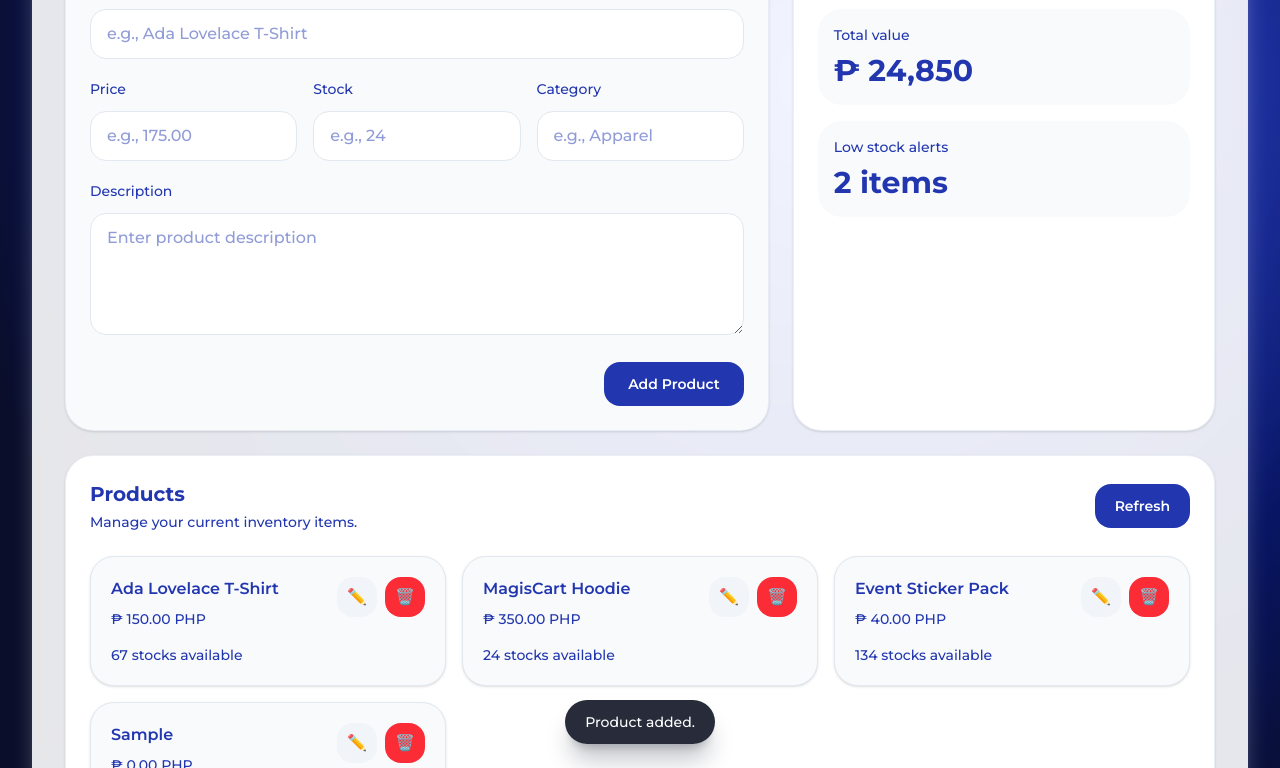
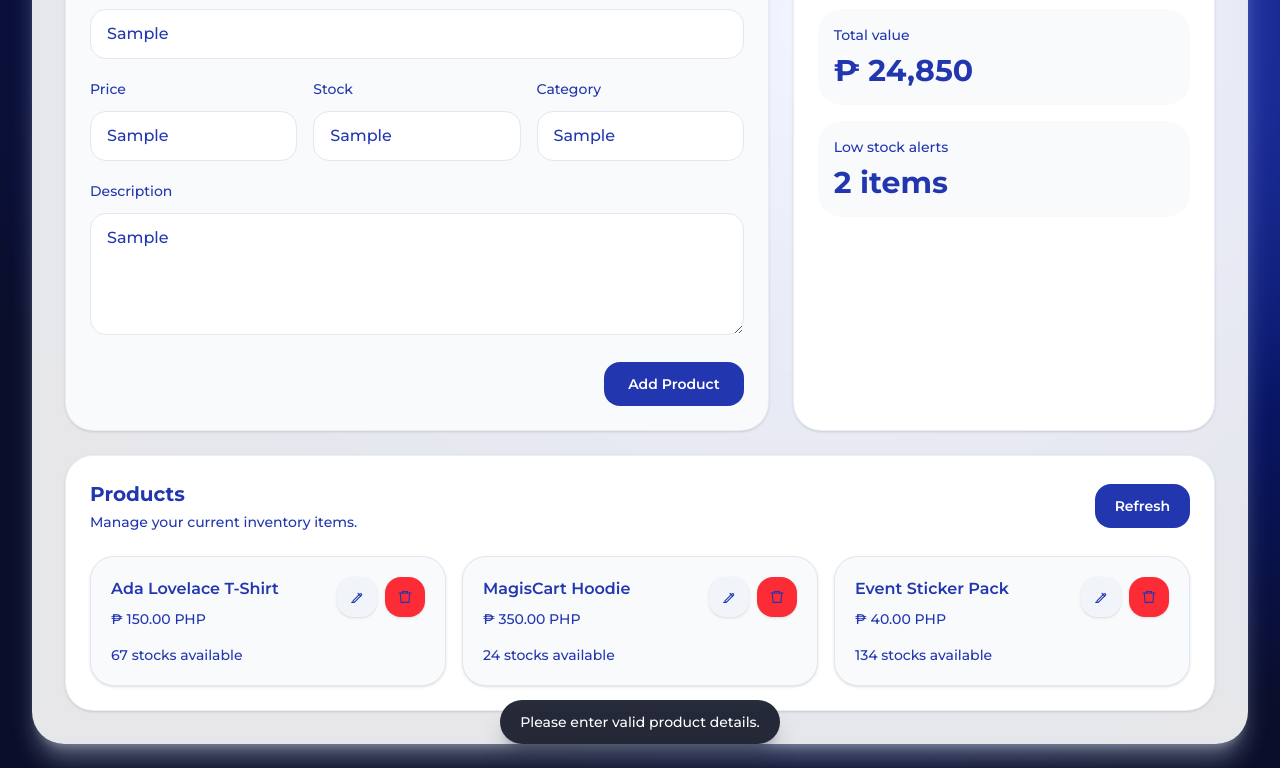
Before and after one commit to MagisCart-Team/MagisCart-TRENDS-, a plain HTML site: page products.html in a window 1280 px wide. Both pictures are taken after typing "Sample", "Sample", "Sample", "Sample", "Sample" into the empty fields and a click on the button "Add Product". Shown: the part 430-1198 px from the top of the page. Drawn offline with nearby package versions, Linux system fonts and the light colour scheme.

Commit message:
update in ui consistency and other bug fixing

```diff
--- a/products.html
+++ b/products.html
@@ -119,8 +119,23 @@
                     <p class="mt-2 text-sm text-slate-500 product-price">₱ 150.00 PHP</p>
                   </div>
                   <div class="flex gap-2">
-                    <button class="edit-product h-10 w-10 bg-slate-100 rounded-2xl">✏️</button>
-                    <button class="delete-product h-10 w-10 bg-red-500 text-white rounded-2xl">🗑️</button>
+                  <button class="edit-product inline-flex h-10 w-10 items-center justify-center rounded-2xl bg-slate-100 text-slate-700 shadow-sm transition hover:bg-slate-200">
+                    <svg viewBox="0 0 24 24" fill="none" class="h-4 w-4"
+                      stroke="currentColor" stroke-width="1.7"
+                      stroke-linecap="round" stroke-linejoin="round">
+                      <path d="M4 20h4l10.5-10.5a1.5 1.5 0 0 0-2.12-2.12L6 17.88V20Z" />
+                      <path d="M13.5 6.5l4 4" />
+                    </svg>
+                  </button>
+                  <button class="delete-product inline-flex h-10 w-10 items-center justify-center rounded-2xl bg-red-500 text-white shadow-sm transition hover:bg-red-600">
+                    <svg viewBox="0 0 24 24" fill="none" class="h-4 w-4"
+                      stroke="currentColor" stroke-width="1.7"
+                      stroke-linecap="round" stroke-linejoin="round">
+                      <path d="M3 6h18" />
+                      <path d="M8 6V4h8v2" />
+                      <path d="M19 6l-1 14H6L5 6" />
+                    </svg>
+                  </button>
                   </div>
                 </div>
                 <p class="mt-4 text-sm text-slate-500 product-stock">67 stocks available</p>
@@ -132,8 +147,23 @@
                     <p class="mt-2 text-sm text-slate-500 product-price">₱ 350.00 PHP</p>
                   </div>
                   <div class="flex gap-2">
-                    <button class="edit-product h-10 w-10 bg-slate-100 rounded-2xl">✏️</button>
-                    <button class="delete-product h-10 w-10 bg-red-500 text-white rounded-2xl">🗑️</button>
+                  <button class="edit-product inline-flex h-10 w-10 items-center justify-center rounded-2xl bg-slate-100 text-slate-700 shadow-sm transition hover:bg-slate-200">
+                    <svg viewBox="0 0 24 24" fill="none" class="h-4 w-4"
+                      stroke="currentColor" stroke-width="1.7"
+                      stroke-linecap="round" stroke-linejoin="round">
+                      <path d="M4 20h4l10.5-10.5a1.5 1.5 0 0 0-2.12-2.12L6 17.88V20Z" />
+                      <path d="M13.5 6.5l4 4" />
+                    </svg>
+                  </button>
+                  <button class="delete-product inline-flex h-10 w-10 items-center justify-center rounded-2xl bg-red-500 text-white shadow-sm transition hover:bg-red-600">
+                    <svg viewBox="0 0 24 24" fill="none" class="h-4 w-4"
+                      stroke="currentColor" stroke-width="1.7"
+                      stroke-linecap="round" stroke-linejoin="round">
+                      <path d="M3 6h18" />
+                      <path d="M8 6V4h8v2" />
+                      <path d="M19 6l-1 14H6L5 6" />
+                    </svg>
+                  </button>
                   </div>
                 </div>
                 <p class="mt-4 text-sm text-slate-500 product-stock">24 stocks available</p>
@@ -145,8 +175,23 @@
                     <p class="mt-2 text-sm text-slate-500 product-price">₱ 40.00 PHP</p>
                   </div>
                   <div class="flex gap-2">
-                    <button class="edit-product h-10 w-10 bg-slate-100 rounded-2xl">✏️</button>
-                    <button class="delete-product h-10 w-10 bg-red-500 text-white rounded-2xl">🗑️</button>
+                  <button class="edit-product inline-flex h-10 w-10 items-center justify-center rounded-2xl bg-slate-100 text-slate-700 shadow-sm transition hover:bg-slate-200">
+                    <svg viewBox="0 0 24 24" fill="none" class="h-4 w-4"
+                      stroke="currentColor" stroke-width="1.7"
+                      stroke-linecap="round" stroke-linejoin="round">
+                      <path d="M4 20h4l10.5-10.5a1.5 1.5 0 0 0-2.12-2.12L6 17.88V20Z" />
+                      <path d="M13.5 6.5l4 4" />
+                    </svg>
+                  </button>
+                  <button class="delete-product inline-flex h-10 w-10 items-center justify-center rounded-2xl bg-red-500 text-white shadow-sm transition hover:bg-red-600">
+                    <svg viewBox="0 0 24 24" fill="none" class="h-4 w-4"
+                      stroke="currentColor" stroke-width="1.7"
+                      stroke-linecap="round" stroke-linejoin="round">
+                      <path d="M3 6h18" />
+                      <path d="M8 6V4h8v2" />
+                      <path d="M19 6l-1 14H6L5 6" />
+                    </svg>
+                  </button>
                   </div>
                 </div>
                 <p class="mt-4 text-sm text-slate-500 product-stock">134 stocks available</p>
@@ -215,17 +260,22 @@
     const inputs = document.querySelectorAll('form input, form textarea');
 
     const name = inputs[0].value.trim();
-      const price = parseFloat(inputs[1].value) || 0;
-      const stock = parseInt(inputs[2].value) || 0;
+    const priceRaw = inputs[1].value.trim();
+    const stockRaw = inputs[2].value.trim();
+
+    const price = parseFloat(priceRaw);
+    const stock = parseInt(stockRaw, 10);
 
     if (!name || isNaN(price) || isNaN(stock)) {
       showToast('Please enter valid product details.');
       return;
     }
+
     const productGrid = document.getElementById('productGrid');
 
     const newCard = document.createElement('article');
-     newCard.className = "rounded-[1.5rem] border border-slate-200 bg-slate-50 p-5 shadow-sm";
+    newCard.className =
+      "rounded-[1.5rem] border border-slate-200 bg-slate-50 p-5 shadow-sm";
 
     newCard.innerHTML = `
       <div class="flex items-start justify-between gap-3">
@@ -233,18 +283,41 @@
           <p class="text-base font-semibold text-slate-950 product-name">${name}</p>
           <p class="mt-2 text-sm text-slate-500 product-price">₱ ${price.toFixed(2)} PHP</p>
         </div>
+
         <div class="flex gap-2">
-          <button class="edit-product h-10 w-10 bg-slate-100 rounded-2xl">✏️</button>
-          <button class="delete-product h-10 w-10 bg-red-500 text-white rounded-2xl">🗑️</button>
+          <button class="edit-product inline-flex h-10 w-10 items-center justify-center rounded-2xl bg-slate-100 text-slate-700 shadow-sm transition hover:bg-slate-200">
+            <svg viewBox="0 0 24 24" fill="none" class="h-4 w-4"
+              stroke="currentColor" stroke-width="1.7"
+              stroke-linecap="round" stroke-linejoin="round">
+              <path d="M4 20h4l10.5-10.5a1.5 1.5 0 0 0-2.12-2.12L6 17.88V20Z" />
+              <path d="M13.5 6.5l4 4" />
+            </svg>
+          </button>
+
+          <button class="delete-product inline-flex h-10 w-10 items-center justify-center rounded-2xl bg-red-500 text-white shadow-sm transition hover:bg-red-600">
+            <svg viewBox="0 0 24 24" fill="none" class="h-4 w-4"
+              stroke="currentColor" stroke-width="1.7"
+              stroke-linecap="round" stroke-linejoin="round">
+              <path d="M3 6h18" />
+              <path d="M8 6V4h8v2" />
+              <path d="M19 6l-1 14H6L5 6" />
+            </svg>
+          </button>
         </div>
       </div>
-      <p class="mt-4 text-sm text-slate-500 product-stock">${stock} stocks available</p>
+
+      <p class="mt-4 text-sm text-slate-500 product-stock">
+        ${stock} stocks available
+      </p>
     `;
 
     productGrid.appendChild(newCard);
 
-      newCard.querySelector('.edit-product').addEventListener('click', () => openEditModal(newCard));
-      newCard.querySelector('.delete-product').addEventListener('click', () => deleteProduct(newCard));
+    newCard.querySelector('.edit-product')
+      .addEventListener('click', () => openEditModal(newCard));
+
+    newCard.querySelector('.delete-product')
+      .addEventListener('click', () => deleteProduct(newCard));
 
     showToast('Product added.');
 
```
Lines whose indentation alone changed are shown as unchanged.
